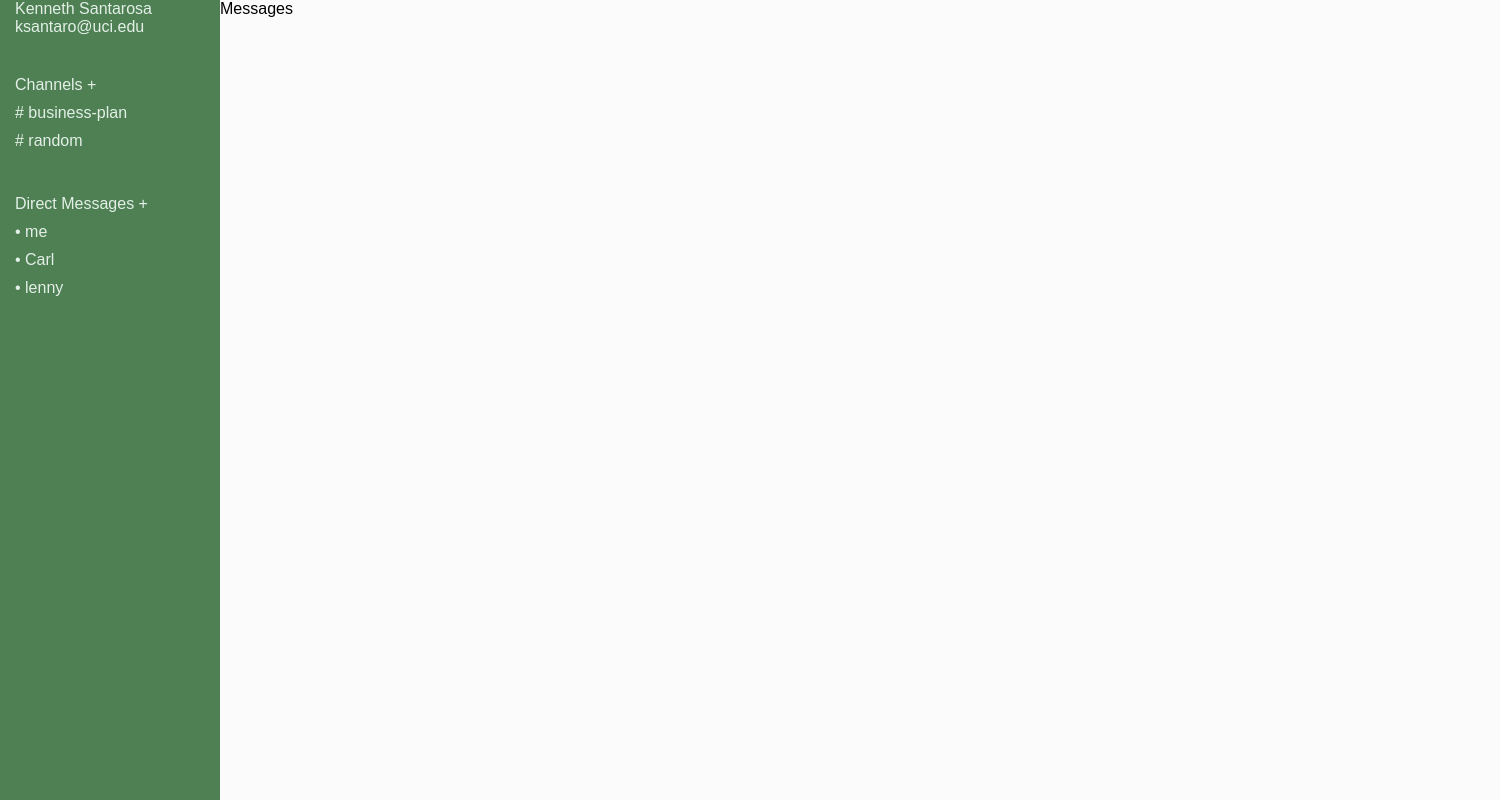
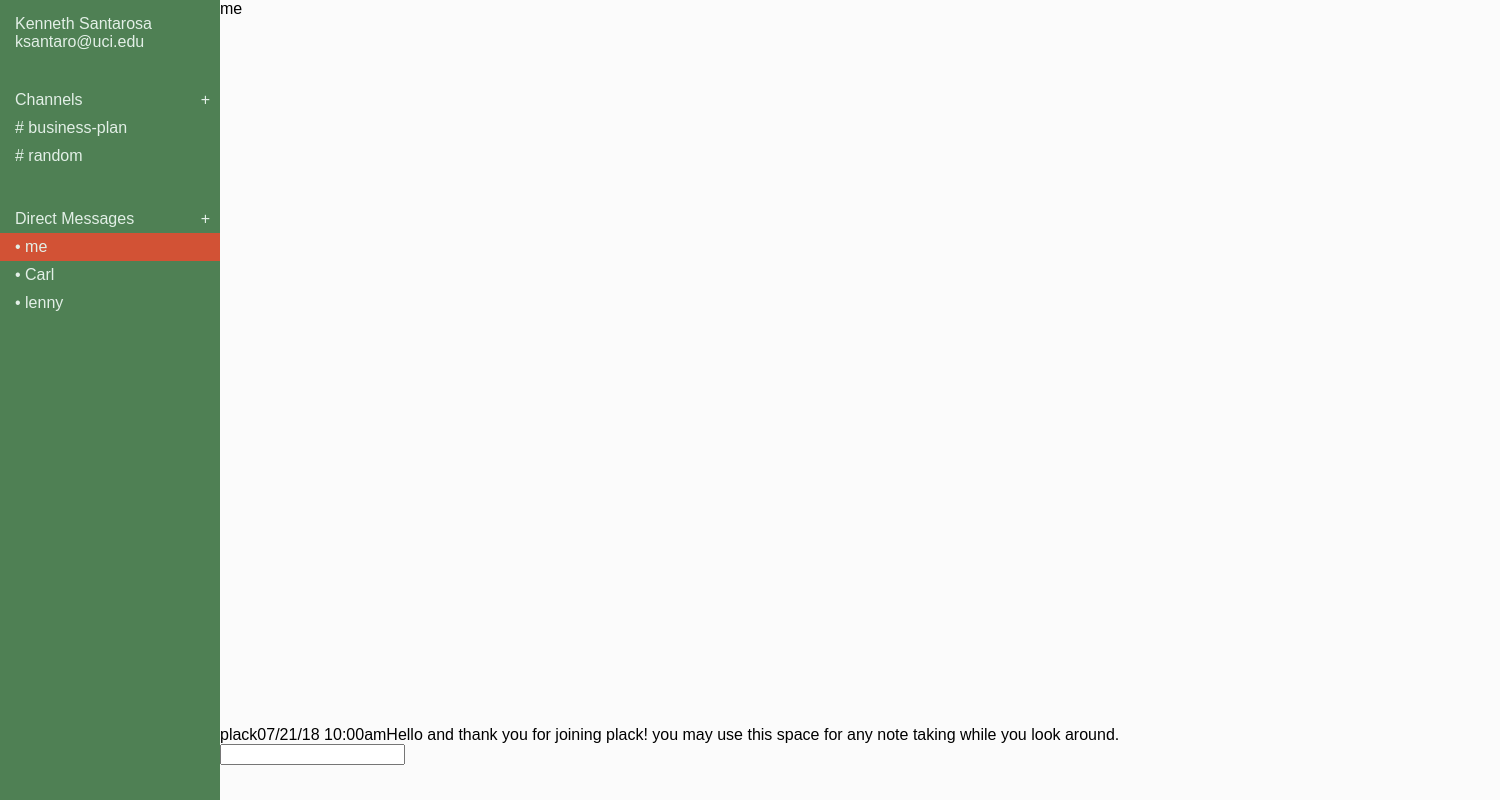
Before and after one commit to ksantaro/plack, a React (Create React App) app: page /main in a window 1280 px wide. Shown: the whole page, 1500 px wide, since content can reach past the window. Built offline with nearby package versions, Linux system fonts and the light colour scheme.

Commit message:
connected messages to sidebar using the dummy date

```diff
--- a/src/Main/Main.jsx
+++ b/src/Main/Main.jsx
@@ -38,7 +38,7 @@ var channels = [
 ]
 
 var directMessages = [
-  { uid: 100, // This person's id
+  { uid: 0, // This person's id
     name: 'me',
     messages: [{
       text: "Hello and thank you for joining plack! you may use this space for any note taking while you look around.",
@@ -47,7 +47,7 @@ var directMessages = [
     }
     ]
   },
-  { uid: 0, // The other persons ID
+  { uid: 1, // The other persons ID
     name: 'Carl', // The other person in the convo
     messages: [{
       text: "What do you think of the new plan?",
@@ -59,7 +59,7 @@ var directMessages = [
       username: "kenny" //person who sent message
     }]
   },
-  { uid: 1,
+  { uid: 2,
     name: 'lenny', // The other person in the convo
     messages: [{
       text: "What do you think of the new plan?",
@@ -79,7 +79,7 @@ class Main extends Component {
   constructor(props) {
     super(props);
     this.state = {
-        messages: 100, // starts with the current users UID
+        messagesID: 0, // starts with the current users UID
         messageType: "directMessage" // directMessage or channel
     }
   }
@@ -90,6 +90,13 @@ class Main extends Component {
     })
   }
 
+  onClick = (e, id, type) => { // type (directMessage or channel)
+    this.setState({
+      messagesID: id,
+      messageType: type,
+    });
+  }
+
   render() {
     return (
       <div className="main">
@@ -97,12 +104,17 @@ class Main extends Component {
           <SideBar
             channels={channels}
             directMessages={directMessages}
+            onClick={this.onClick}
+            messagesID={this.state.messagesID}
+            messageType={this.state.messageType}
           />
         </div>
         <div className="messages-width">
           <Messages
             channels={channels}
             directMessages={directMessages}
+            messagesID={this.state.messagesID}
+            messageType={this.state.messageType}
           /> {/* props: channel */}
         </div>
       </div>
--- a/src/Messages/Messages.jsx
+++ b/src/Messages/Messages.jsx
@@ -17,9 +17,29 @@ class Messages extends Component {
   }
 
   render() {
+
+    console.log(this.props[this.props.messageType + 's'][this.props.messagesID])
+    var messages = this.props[this.props.messageType + 's'][this.props.messagesID]
+    var messages = this.props[this.props.messageType + 's'][this.props.messagesID]
+    console.log(messages);
+    var messageTitle = messages['name'];
+    var messagesList = messages.messages.map((message) =>
+      <div>
+        {message.username}
+        {message.date}
+        {message.text}
+      </div>
+    );
+
     return (
       <div>
-        Messages
+        <div className="messages-title">
+          {messageTitle}
+        </div>
+        <div className="messages-block">
+          {messagesList}
+          <input type="text" />
+        </div>
       </div>
     );
   }
--- a/src/SideBar/SideBar.jsx
+++ b/src/SideBar/SideBar.jsx
@@ -1,5 +1,6 @@
 import React, { Component } from 'react';
 
+var selectedMessageStyle = {backgroundColor: "#d25235"}
 
 class SideBar extends Component {
   constructor(props) {
@@ -18,10 +19,14 @@ class SideBar extends Component {
 
   render() {
     var channels = this.props.channels.map((channel) =>
-      <p># {channel.name}</p>
+      <p style={(this.props.messagesID == channel.chid && this.props.messageType == "channel" ? selectedMessageStyle : {})}
+        onClick={(e) => {this.props.onClick(e, channel.chid, "channel")}} >
+        # {channel.name}</p>
     )
     var directMessages = this.props.directMessages.map((dmessage) =>
-      <p>&#8226; {dmessage.name}</p>
+      <p style={(this.props.messagesID == dmessage.uid && this.props.messageType == "directMessage" ? selectedMessageStyle : {})}
+        onClick={(e) => {this.props.onClick(e, dmessage.uid, "directMessage")} }>
+      &#8226; {dmessage.name}</p>
     )
     return (
       <div className="sidebar">
--- a/src/index.css
+++ b/src/index.css
@@ -84,6 +84,17 @@ body {
 .message-section .add-another {
   margin-bottom: 5px;
   margin-top: 40px;
+  position: relative;
+}
+
+.message-section .add-another span {
+  position: absolute;
+  right: 10px;
+  cursor: pointer;
+}
+
+.sidebar .username {
+  padding-top: 15px;
 }
 
 .message-section p, .message-section .add-another, .sidebar .username {
@@ -92,16 +103,20 @@ body {
 
 
 
-.selected-message {
-  background-color: #d25235;
-}
+
+
 
 .messages-width {
   display: inline-block;
   position: absolute;
   top: 0;
+  width: 100%;
 }
 
+.messages-block {
+  position: absolute;
+  bottom: 35px;
+}
 
 
 
```
